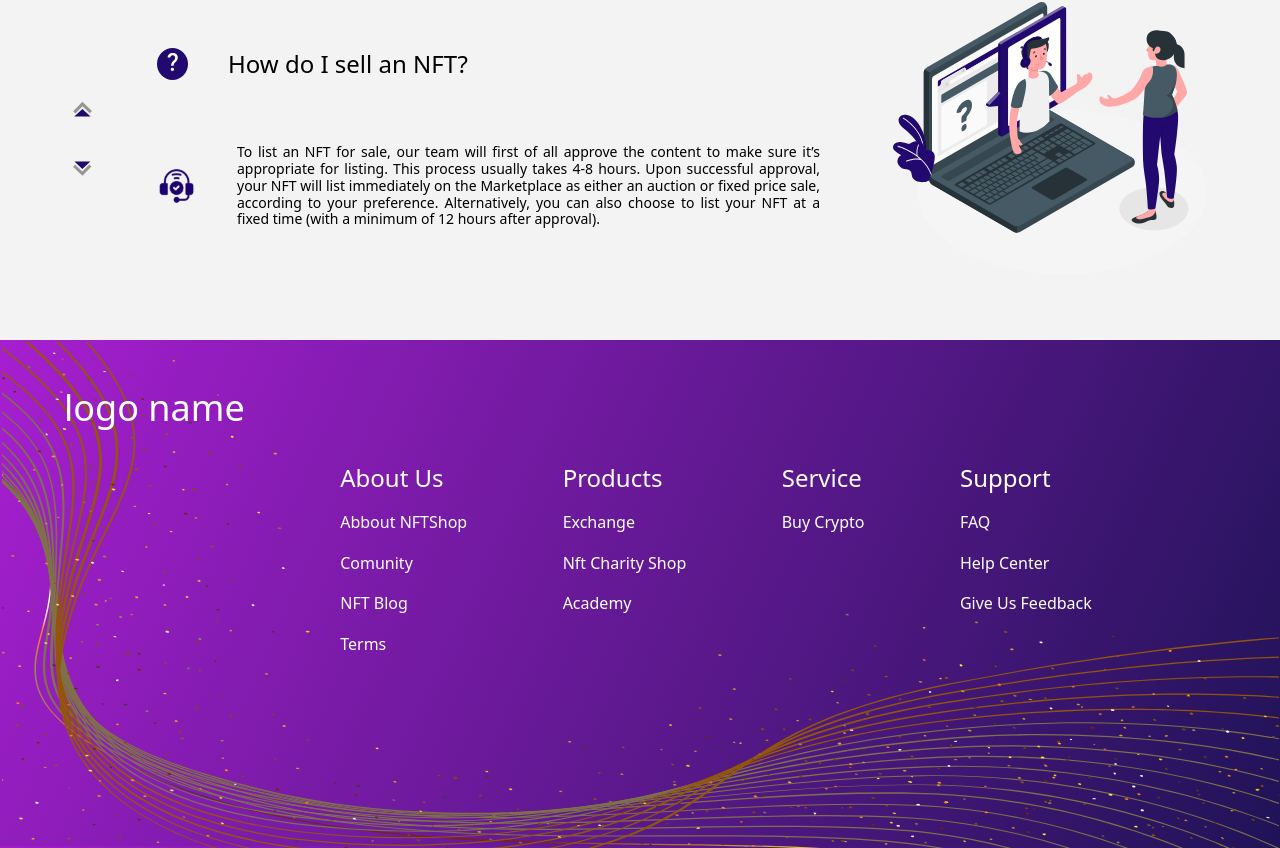
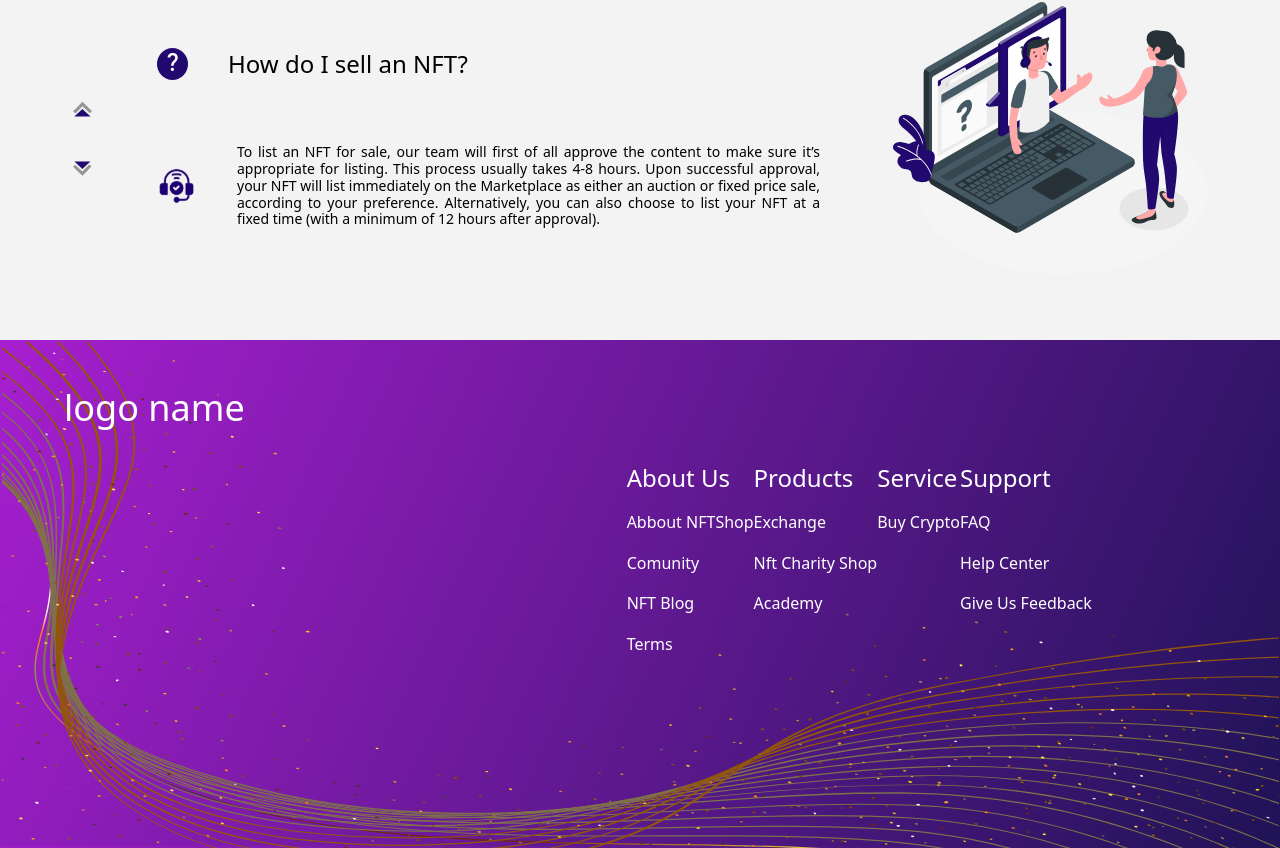
Before and after one commit to danyalbani240/NFTShop, a Nuxt app: page / in a window 1280 px wide. Shown: the part 3301-4149 px from the top of the page. Built offline with nearby package versions, Linux system fonts and the light colour scheme.

Commit message:
footer works in 360 right now

```diff
--- a/assets/style/_footer.scss
+++ b/assets/style/_footer.scss
@@ -13,3 +13,15 @@
         margin-right: 188.17px;
     }
 }
+@media (max-width:360px) {
+    .footer{
+        height: auto;
+        .footer-secs{
+            min-width: 280px;
+        }
+        >:last-child{
+            margin-right: 0;
+        }
+    }
+
+}
--- a/components/TheFooter.vue
+++ b/components/TheFooter.vue
@@ -1,6 +1,7 @@
 <template>
-  <div class="footer w-full flex justify-between text-white">
+  <div class="footer w-full flex-wrap flex justify-between text-white">
     <div class="text-4xl mt-12 ml-16">logo name</div>
+    <div class="flex ml-16 justify-center flex-wrap">
       <div class="footer-secs">
         <p class="text-2xl">About Us</p>
         <p>Abbout NFTShop</p>
@@ -25,10 +26,9 @@
         <p>Give Us Feedback</p>
       </div>
     </div>
+  </div>
 </template>
 
 <script>
-export default {
-
-}
+export default {}
 </script>
```
Lines whose indentation alone changed are shown as unchanged.
